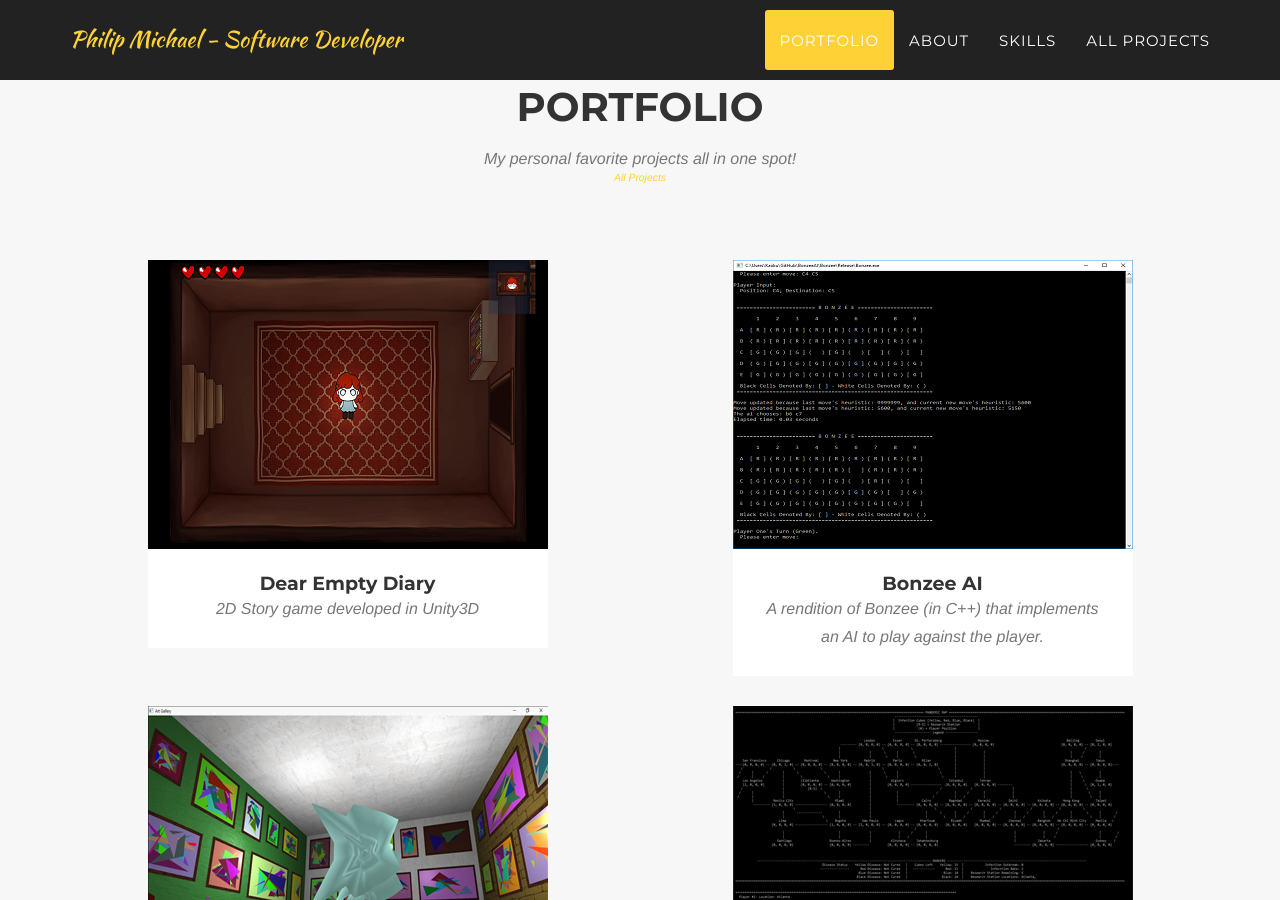
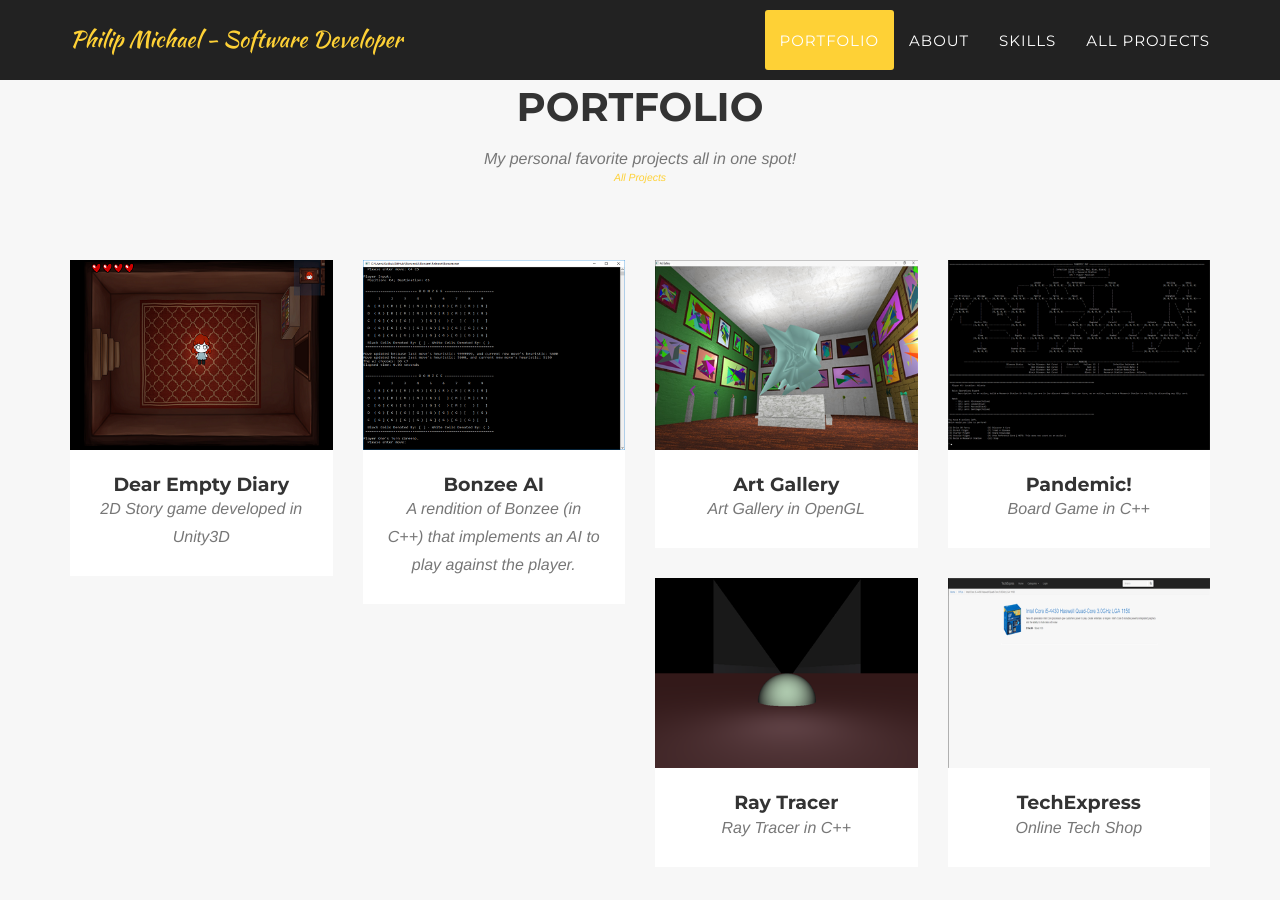
Before and after one commit to pmichaeldev/pmichaeldev.github.io, a Jekyll site: the page built from index.html, in a window 1280 px wide and 900 px high, scrolled down 823 px. Built offline with Jekyll 4.4.1, drawn with Linux system fonts in a browser that asks for light colours; some web fonts are replaced.

Commit message:
Small formatting changes.

```diff
--- a/_includes/portfolio_grid.html
+++ b/_includes/portfolio_grid.html
@@ -9,7 +9,7 @@
             </div>
             <div class="row">
             {% for post in site.posts %}
-                <div class="col-md-6 col-sm-6 portfolio-item">
+                <div class="col-md-3 col-sm-6 portfolio-item">
                     <a href="#portfolioModal{{ post.modal-id }}" class="portfolio-link" data-toggle="modal">
                         <div class="portfolio-hover">
                             <div class="portfolio-hover-content">
```
